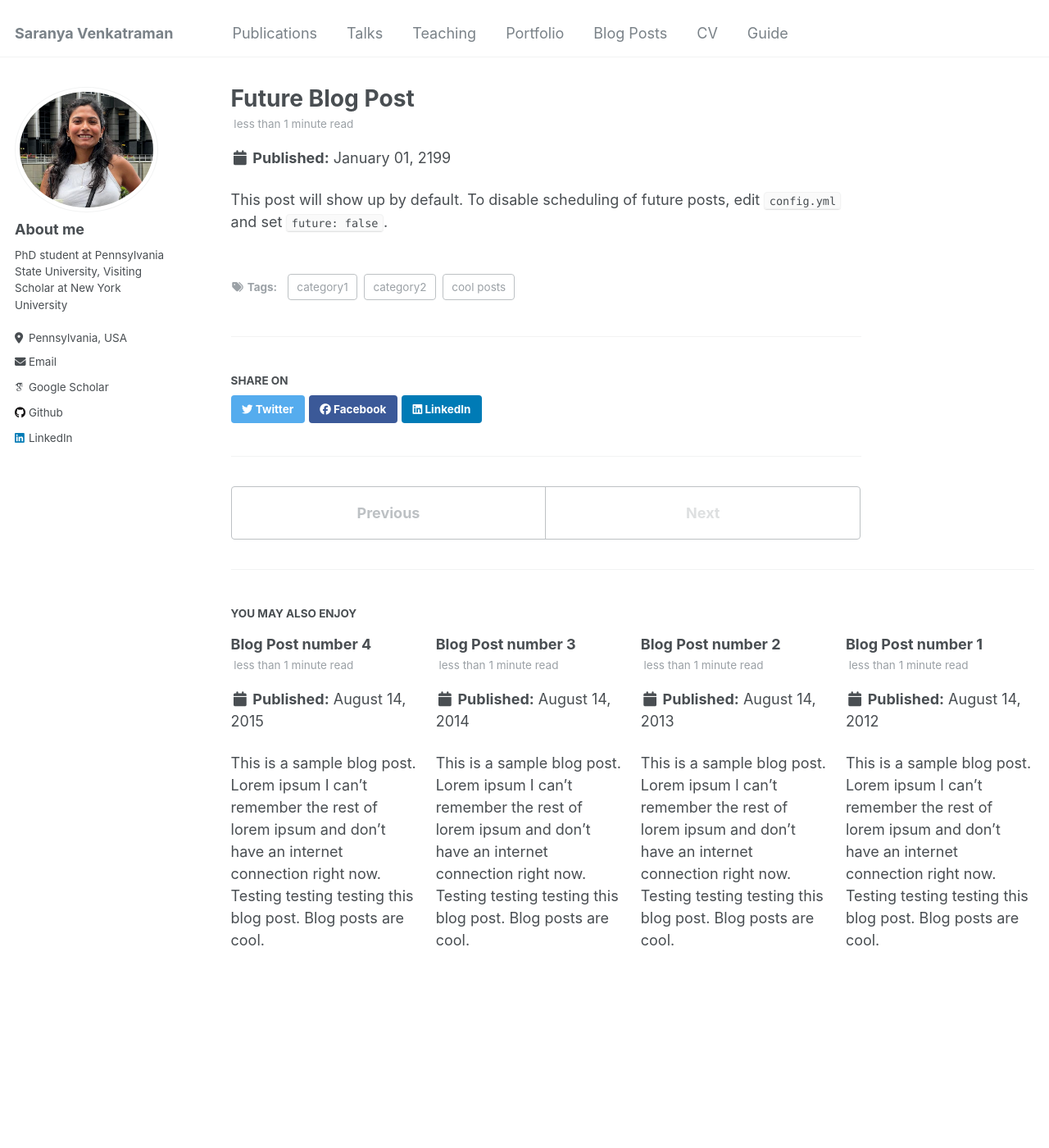
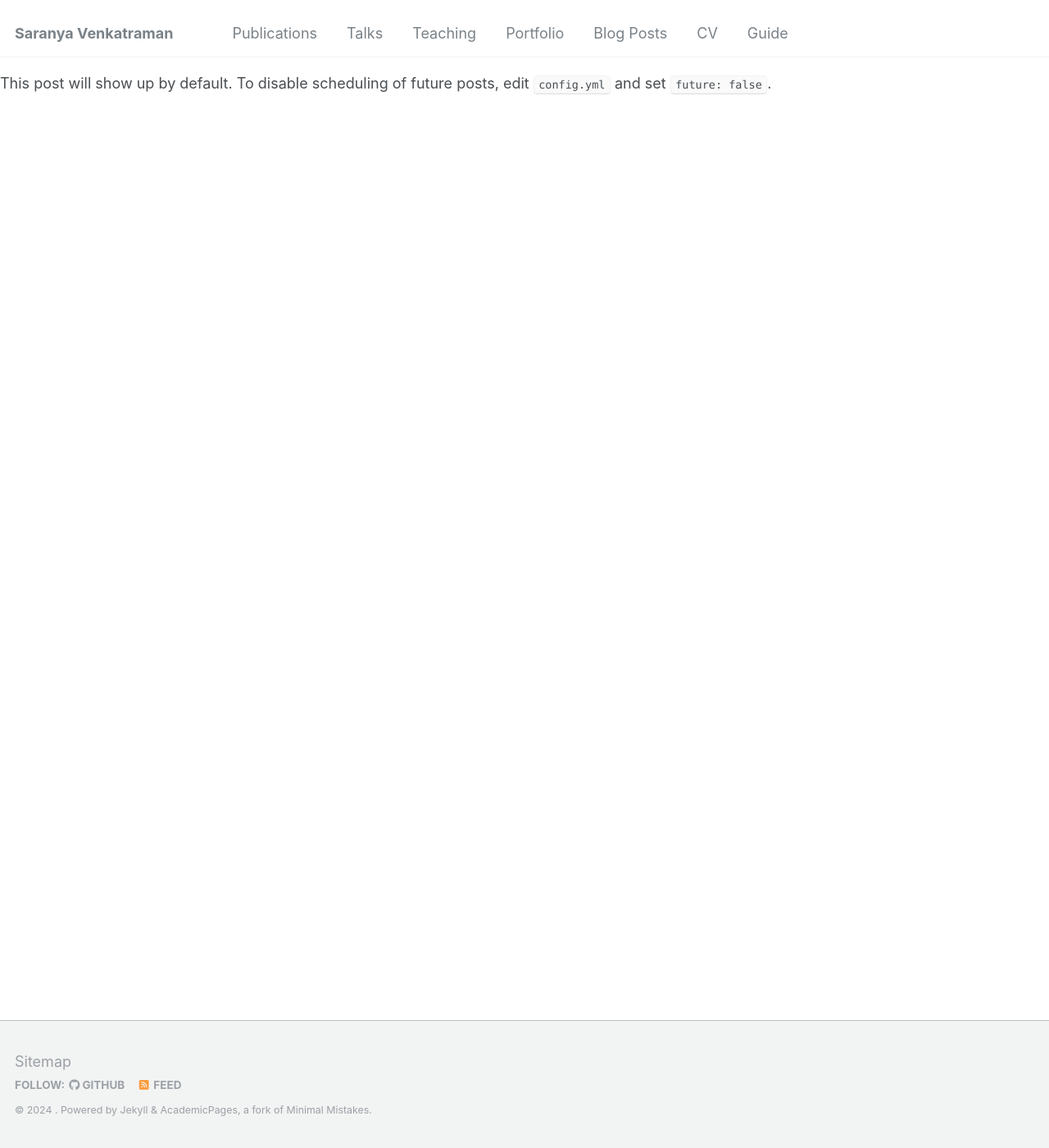
Before and after one commit to saranya-venkatraman/saranya-venkatraman.github.io, a Jekyll site: the page built from _posts/2199-01-01-future-post.md, in a window 1280 px wide and 1400 px high. Shown: the whole window at 82% size. Built offline with Jekyll 4.4.1, drawn with Linux system fonts in a browser that asks for light colours; some web fonts are replaced; our own code applies the rules of GitHub Pages for plain Markdown files; part of the change alters nothing that is shown.

Commit message:
Update _config.yml

```diff
--- a/_config.yml
+++ b/_config.yml
@@ -12,16 +12,16 @@ title                    : "Saranya Venkatraman"
 title_separator          : "-"
 name                     : &name " "
 description              : &description "PhD student at Pennsylvania State University, Visiting Scholar at New York University"
-url                      : https://academicpages.github.io # the base hostname & protocol for your site e.g. "https://mmistakes.github.io"
+url                      : https://saranya-venkatraman.github.io/ # the base hostname & protocol for your site e.g. "https://mmistakes.github.io"
 baseurl                  : "" # the subpath of your site, e.g. "/blog"
-repository               : "academicpages/academicpages.github.io"
+repository               : ""
 
 # Site Author - The following control what appear as part of the author content on the side bar.
 #               If a field is blank the icon and link will not appear, otherwise it will be shown.
 #               Additional customization can be done by editing /_includes/author-profile.html
 author:
   # Biographic information
-  avatar           : "profile.png"
+  avatar           : "images/profile.png"
   name             : "About me"
   pronouns         : # example: "she/her"
   bio              : "PhD student at Pennsylvania State University, Visiting Scholar at New York University"
@@ -215,24 +215,6 @@ collections:
 
 # Defaults
 defaults:
-  # _posts
-  - scope:
-      path: ""
-      type: posts
-    values:
-      layout: single
-      author_profile: true
-      read_time: true
-      comments: true
-      share: true
-      related: true
-  # _pages
-  - scope:
-      path: ""
-      type: pages
-    values:
-      layout: single
-      author_profile: true
   # _teaching
   - scope:
       path: ""
@@ -250,25 +232,6 @@ defaults:
       layout: single
       author_profile: true
       share: true
-      comments: true
-  # _portfolio
-  - scope:
-      path: ""
-      type: portfolio
-    values:
-      layout: single
-      author_profile: true
-      share: true
-      comment: true
-  # _talks
-  - scope:
-      path: ""
-      type: talks
-    values:
-      layout: talk
-      author_profile: true
-      share: true
-
 
 # Sass/SCSS
 sass:
```
